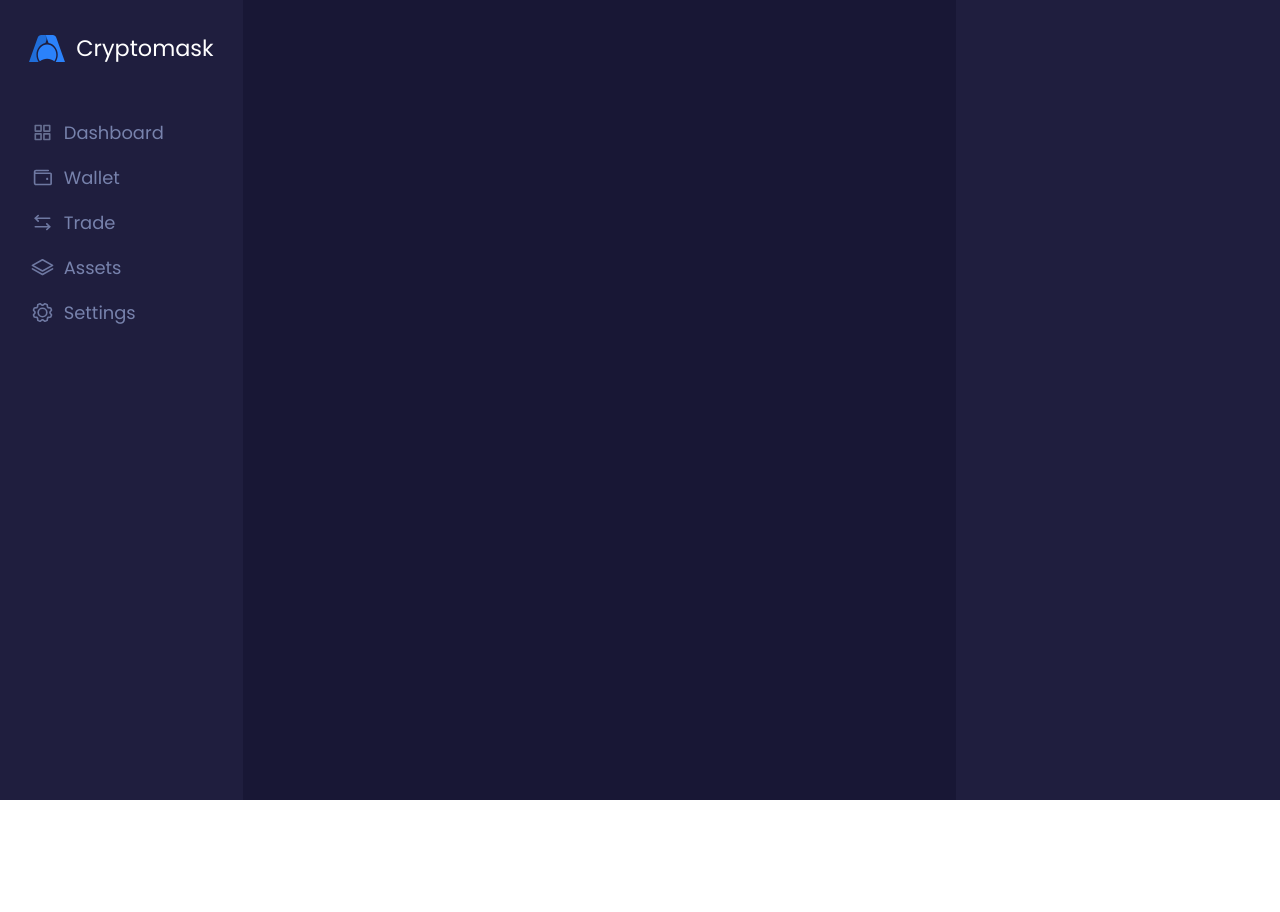
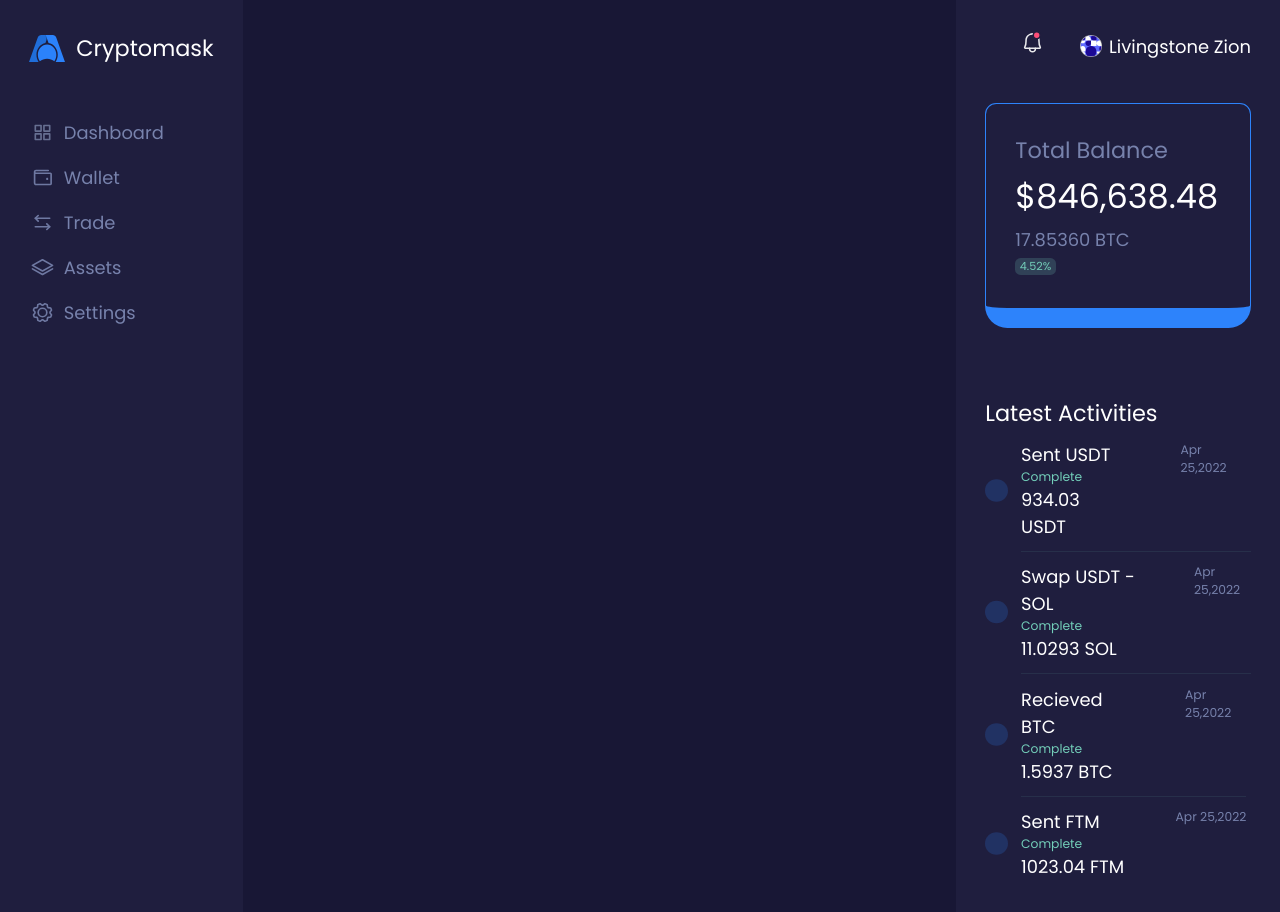
Before and after one commit to Stoneybro/crypto-dashboard, a plain HTML site: page index.html in a window 1280 px wide. Before the commit the page ends 800 px from the top, so only its background shows below. Drawn offline with Linux system fonts and the light colour scheme.

Commit message:
section 3 completed

```diff
--- a/index.html
+++ b/index.html
@@ -26,11 +26,60 @@
             </div>
             </div>
         </section>
+        <!-- ///////////
+        section2
+        /////////// -->
         <section class="section2">
 
         </section>
+          <!-- ///////////
+        section3
+        /////////// -->
         <section class="section3">
-
+            <div class="section3wrapper">
+                <div class="topicons3">
+                    <div><img src="images/Group 4.svg"></div>
+                <div class="profile"><img src="images/Ellipse 1.png">  <div>Livingstone Zion</div> </div></div>
+                <div class="balancebox">
+                    <div class="tbalance">Total Balance</div>
+                    <div class="balance">$846,638.48</div>
+                    <div class="btc">17.85360 BTC</div>
+                    <div class="percent">4.52%</div>
+                </div>
+                <div class="activities">
+                    <div class="l-activities">Latest Activities</div>
+                    <div class="activitieslist">
+                        <div class="activity">
+                            <img src="images/Group 17.svg" alt="">
+                            <div class="activityn">
+                                <div class="actnos one"><span class="actno1">Sent USDT</span><span class="actno2">Complete</span><span class="actno3">934.03 USDT</span></div>
+                                <div class="actdate">Apr 25,2022</div>
+                            </div>
+                        </div>
+                        <div class="activity">
+                            <img src="images/Group 17.svg" alt="">
+                            <div class="activityno">
+                                <div class="actnos"><span class="actno1">Swap USDT - SOL</span><span class="actno2">Complete</span><span class="actno3">11.0293 SOL</span></div>
+                                <div class="actdate">Apr 25,2022</div>
+                            </div>
+                        </div>
+                        <div class="activity">
+                            <img src="images/Group 17.svg" alt="">
+                            <div class="activityno">
+                                <div class="actnos"><span class="actno1">Recieved BTC</span><span class="actno2">Complete</span><span class="actno3">1.5937 BTC</span></div>
+                                <div class="actdate">Apr 25,2022</div>
+                            </div>
+                        </div>
+                        <div class="activity">
+                            <img src="images/Group 17.svg" alt="">
+                            <div class="activityno">
+                                <div class="actnos"><span class="actno1">Sent FTM</span><span class="actno2">Complete</span><span class="actno3">1023.04 FTM</span></div>
+                                <div class="actdate">Apr 25,2022</div>
+                            </div>
+                        </div>
+                    </div>
+                </div>
+            </div>
         </section>
     </div>
 </body>
--- a/style.css
+++ b/style.css
@@ -5,6 +5,7 @@
     --menu-active:hsla(242, 34%, 22%, 1);
     --balance-border:hsla(215, 96%, 58%, 1);
     --font-color-faint:hsla(228, 24%, 57%, 1);
+    --font-color-green:hsla(166, 48%, 63%, 1);
 }
 /* ///////////////////////////
 standards
@@ -26,6 +27,9 @@ a{
 a img{
     width: 1rem;
     filter: invert(55%) sepia(54%) saturate(264%) hue-rotate(190deg) brightness(84%) contrast(82%);
+}
+img{
+    width: 1rem;
 }
 
 /* ///////////////////////////
@@ -80,3 +84,86 @@ section one
     filter: brightness(0) invert(1);
     transform: scale(1.02);
 }
+/* ///////////////////////////
+section three
+////////////////////////// */
+.section3wrapper{
+    padding: 1.4em 1.3em;
+}
+.topicons3{
+    font-size: 0.8em;
+    display: flex;
+    justify-content: end;
+    gap: 2em;
+}
+.profile{
+    display: flex;
+    align-items: center;
+    gap: 0.4em;
+}
+.balancebox{
+    display: flex;
+    flex-direction: column;
+    gap: 0.2rem;
+    border: var(--balance-border) 1px solid;
+    padding: 1.3rem 0 1.5rem 1.3rem;
+    margin-top: 1.9rem;
+    border-radius: 0.5rem 0.5rem 1rem 1rem;
+    border-bottom: 0.9rem var(--balance-border) solid;
+}
+.tbalance{
+    color: var(--font-color-faint);
+    font-size: 1rem;
+}
+.balance{
+    font-size: 1.5rem;
+}
+.btc{
+    font-size: 0.8rem;
+    color: var(--font-color-faint);
+}
+.percent{
+    font-size: 0.5rem;
+    color: var(--font-color-green);
+    background-color: hsla(166, 48%, 63%, 0.2);
+    padding: 0em 0.4em;
+    width: fit-content;
+    border-radius: 0.5em;
+}
+.l-activities{
+    margin-top: 3em;
+}
+.activity{
+    display: flex;
+    gap: 0.6em;
+
+}
+.activityno{
+    display: flex;
+    gap: 2.3em;
+    padding:0.5rem 0;
+    border-top:0.1px hsla(166, 48%, 63%, 0.096) solid ;
+}
+.activityn{
+    display: flex;
+    gap: 2.3em;
+    padding:0.5rem 0;
+}
+.one{
+    border-top: none;
+}
+.actnos{
+    display: flex;
+    flex-direction: column;
+}
+.actno1,.actno3{
+    font-size: 0.8em;
+}
+.actno2{
+    font-size: 0.55em;
+    color: var(--font-color-green);
+}
+.actdate{
+    font-size: 0.55em;
+    color: var(--font-color-faint);
+}
```
Also changed, not shown: images/ArrowUpRight.svg (added), images/Ellipse 1.png (added), images/Ellipse 1.svg (added), images/Group 17.svg (added), images/Group 19.svg (added), images/Group 4.svg (added).
